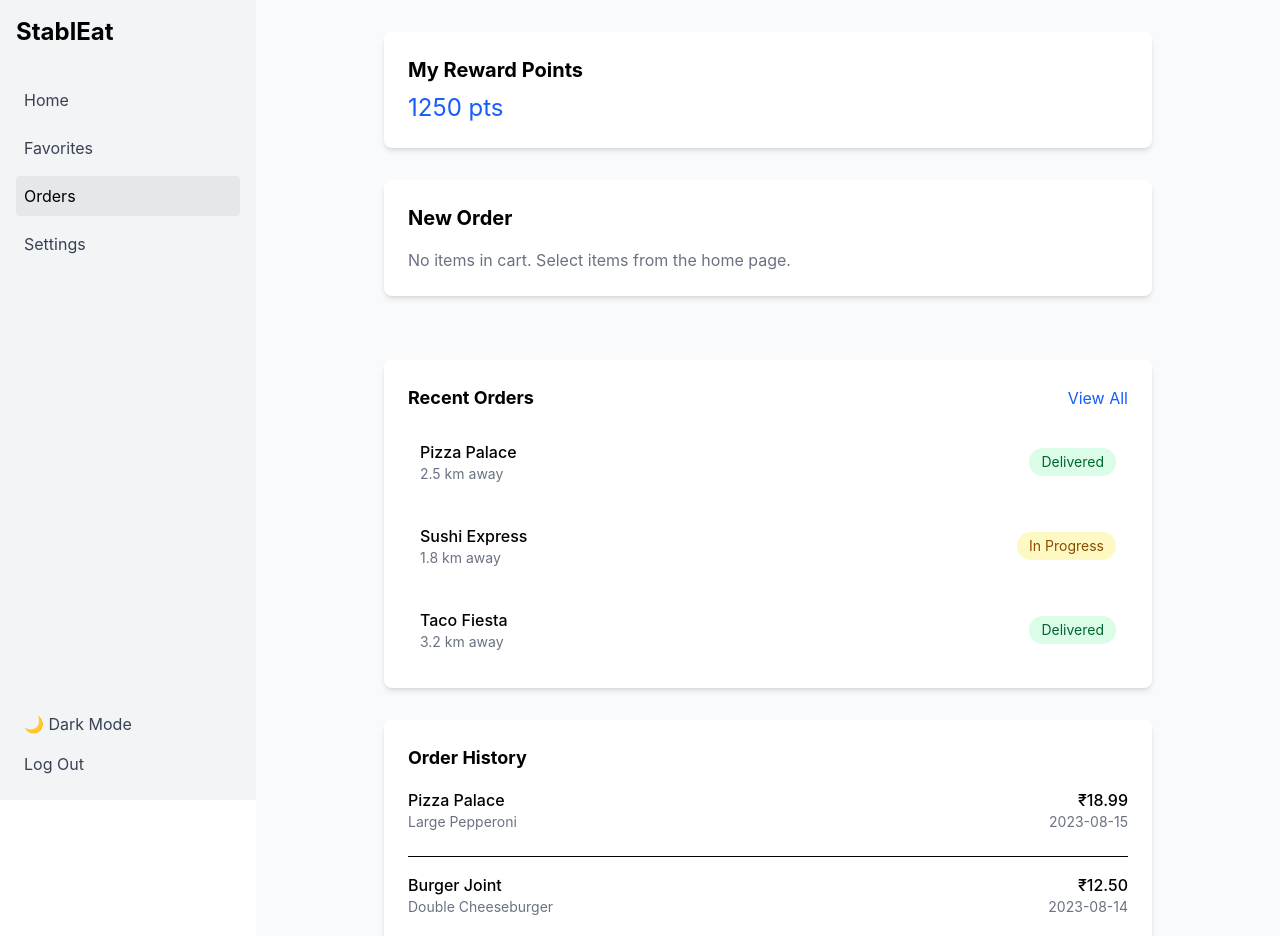
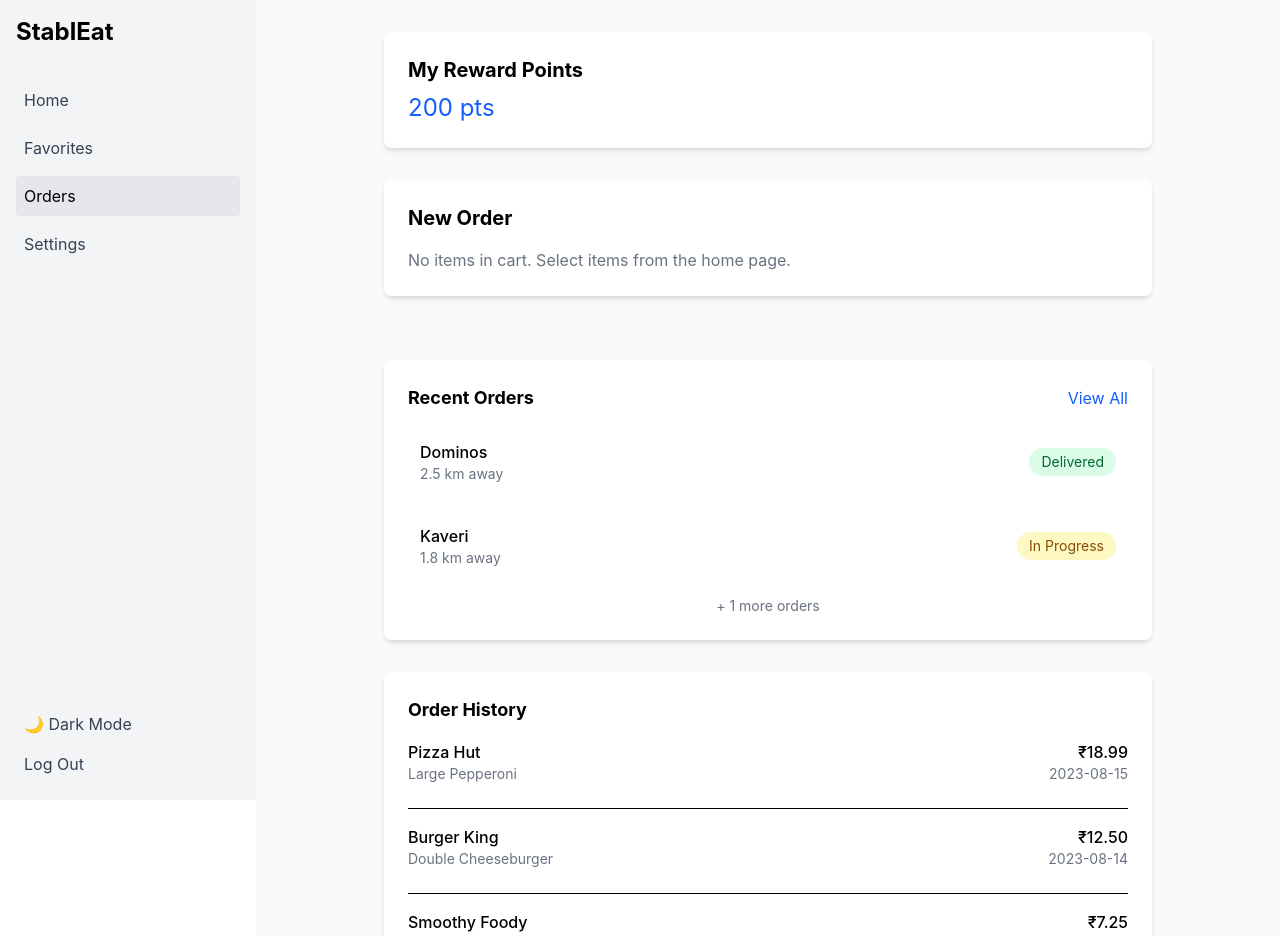
Before and after one commit to siddharth-kumar182002/StablEat, a React (Vite) app: page /orders in a window 1280 px wide. Shown: the top 936 px of the page. Built offline with nearby package versions, Linux system fonts and the light colour scheme.

Commit message:
RecentOrders view all and collapse functionality added

```diff
--- a/src/components/OrderHistory.jsx
+++ b/src/components/OrderHistory.jsx
@@ -1,19 +1,19 @@
 export const OrderHistory = () => {
     const pastOrders = [
       {
-        restaurant: 'Pizza Palace',
+        restaurant: 'Pizza Hut',
         items: ['Large Pepperoni'],
         total: 18.99,
         date: '2023-08-15'
       },
       {
-        restaurant: 'Burger Joint',
+        restaurant: 'Burger King',
         items: ['Double Cheeseburger'],
         total: 12.50,
         date: '2023-08-14'
       },
       {
-        restaurant: 'Smoothie Bar',
+        restaurant: 'Smoothy Foody',
         items: ['Mixed Berry Smoothie'],
         total: 7.25,
         date: '2023-08-13'
--- a/src/components/Orders.jsx
+++ b/src/components/Orders.jsx
@@ -12,7 +12,7 @@ export const Orders = () => {
       {/* Reward Points Card */}
       <div className="mb-8 bg-white dark:bg-gray-800 p-6 rounded-lg shadow-md">
         <h2 className="text-xl font-bold mb-2 dark:text-white">My Reward Points</h2>
-        <p className="text-2xl text-blue-600 dark:text-blue-400">1250 pts</p>
+        <p className="text-2xl text-blue-600 dark:text-blue-400">200 pts</p>
       </div>
 
       {/* Main Content Area */}
--- a/src/components/RecentOrders.jsx
+++ b/src/components/RecentOrders.jsx
@@ -1,22 +1,35 @@
+import { useState } from 'react';
+
 export const RecentOrders = () => {
+  const [isExpanded, setIsExpanded] = useState(false);
   const orders = [
-      { restaurant: 'Pizza Palace', distance: '2.5 km', status: 'Delivered' },
-      { restaurant: 'Sushi Express', distance: '1.8 km', status: 'In Progress' },
-      { restaurant: 'Taco Fiesta', distance: '3.2 km', status: 'Delivered' },
+    { restaurant: 'Dominos', distance: '2.5 km', status: 'Delivered' },
+    { restaurant: 'Kaveri', distance: '1.8 km', status: 'In Progress' },
+    { restaurant: 'McDonalds', distance: '3.2 km', status: 'Delivered' },
   ];
+
+  const visibleOrders = isExpanded ? orders : orders.slice(0, 2);
 
   return (
     <div className="bg-white dark:bg-gray-800 p-6 rounded-lg shadow-md">
       <div className="flex justify-between items-center mb-4">
         <h3 className="text-lg font-bold dark:text-white">Recent Orders</h3>
-          <button className="text-blue-600 hover:text-blue-800 dark:text-blue-400 dark:hover:text-blue-300">
-            View All
+        {orders.length > 2 && (
+          <button
+            onClick={() => setIsExpanded(!isExpanded)}
+            className="text-blue-600 hover:text-blue-800 dark:text-blue-400 dark:hover:text-blue-300 transition-colors"
+          >
+            {isExpanded ? 'Collapse' : 'View All'}
           </button>
+        )}
       </div>
 
       <div className="space-y-4">
-          {orders.map((order, index) => (
-            <div key={index} className="flex justify-between items-center p-3 hover:bg-gray-50 dark:hover:bg-gray-700 rounded">
+        {visibleOrders.map((order, index) => (
+          <div
+            key={index}
+            className="flex justify-between items-center p-3 hover:bg-gray-50 dark:hover:bg-gray-700 rounded transition-colors"
+          >
             <div>
               <p className="font-medium dark:text-gray-200">{order.restaurant}</p>
               <p className="text-sm text-gray-500 dark:text-gray-400">{order.distance} away</p>
@@ -31,6 +44,16 @@ export const RecentOrders = () => {
           </div>
         ))}
       </div>
+
+      {/* Dropdown animation container */}
+      {!isExpanded && orders.length > 2 && (
+        <div
+          className="mt-4 text-center text-sm text-gray-500 dark:text-gray-400 cursor-pointer hover:text-blue-600 dark:hover:text-blue-400"
+          onClick={() => setIsExpanded(true)}
+        >
+          + {orders.length - 2} more orders
+        </div>
+      )}
     </div>
   );
 };
```
Lines whose indentation alone changed are shown as unchanged.
